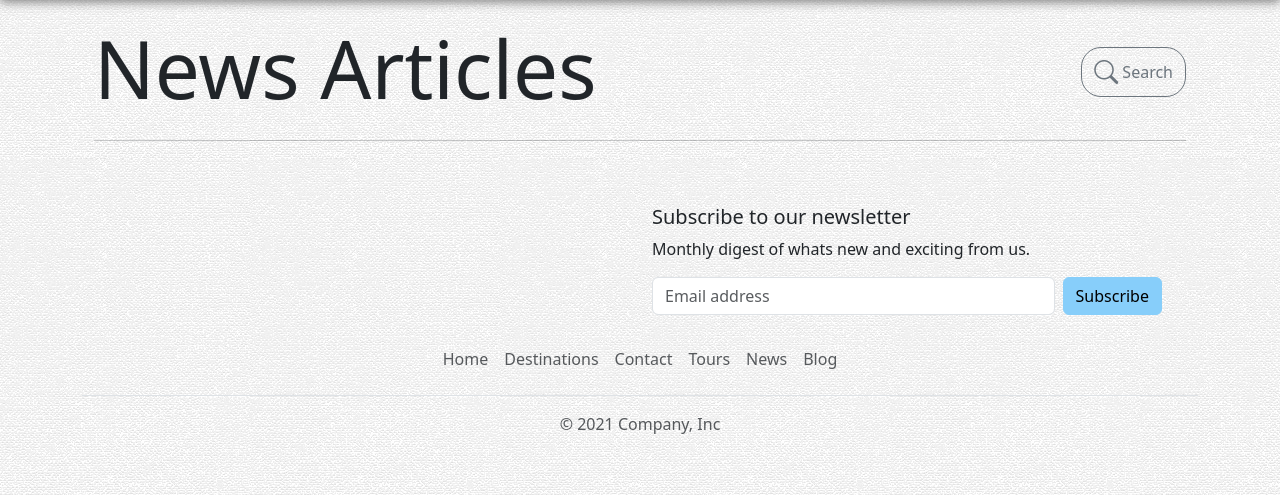
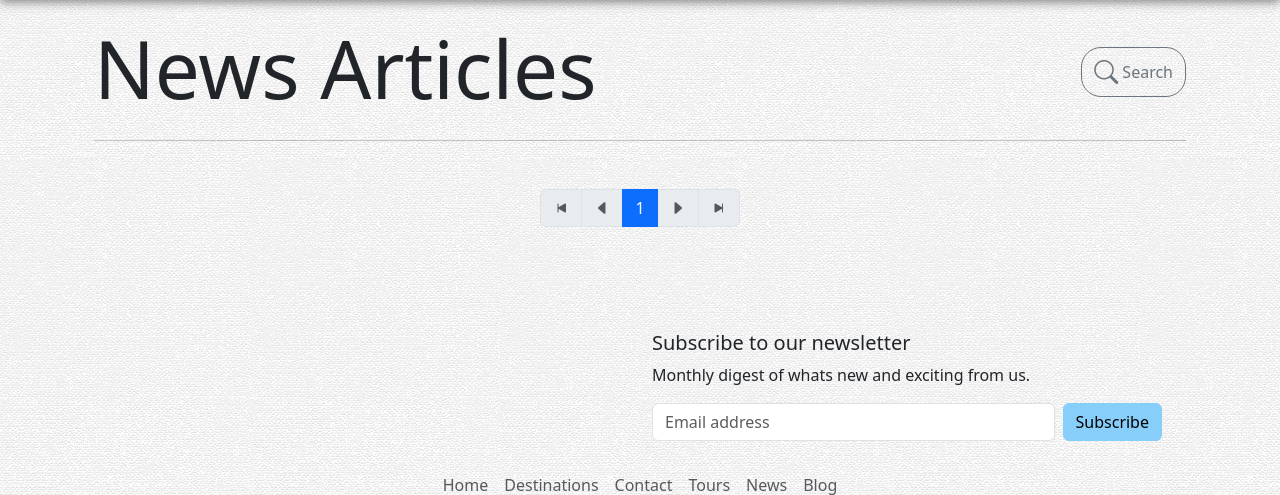
Before and after one commit to duncrob99/saiga-tours, a Django app: page /news/ in a window 1280 px wide. Shown: the part 91-586 px from the top of the page. Run offline with Django 3.2, Linux system fonts and the light colour scheme; data comes from the database, SQL or seed files in the repository; data that the repository does not hold is empty; some libraries are stand-ins or nearby versions.

Commit message:
Added pagination to article lists.

```diff
--- a/main/models.py
+++ b/main/models.py
@@ -279,6 +279,9 @@ class Settings(models.Model):
     banner_delay = models.FloatField(default=15)
     banner_initial_delay = models.FloatField(default=15)
     banner_transition_time = models.FloatField(default=2)
+    pagination_middle_size = models.PositiveSmallIntegerField(default=2)
+    pagination_outer_size = models.PositiveSmallIntegerField(default=2)
+    articles_per_page = models.PositiveIntegerField(default=10)
     history = HistoricalRecords(excluded_fields=('active',))
 
     def save(self, *args, **kwargs):
--- a/main/templates/main/article_list.html
+++ b/main/templates/main/article_list.html
@@ -1,5 +1,6 @@
 {% extends 'main/main.html' %}
 {% load static %}
+{% load main_tags %}
 
 {% block extrahead %}
     <link rel="stylesheet" href="{% static 'css/article_list_asdf.css' %}">
@@ -44,6 +45,65 @@
                 </div>
             </div>
         {% endfor %}
+
+        <nav class="pagination row m-5 d-flex align-content-center">
+            <span class="step-links" hidden>
+                {% if page_obj.has_previous %}
+                    <a href="?page=1">&laquo; first</a>
+                    <a href="?page={{ page_obj.previous_page_number }}">previous</a>
+                {% endif %}
+
+                <span class="current">
+                    Page {{ page_obj.number }} of {{ page_obj.paginator.num_pages }}.
+                </span>
+
+                {% if page_obj.has_next %}
+                    <a href="?page={{ page_obj.next_page_number }}">next</a>
+                    <a href="?page={{ page_obj.paginator.num_pages }}">last &raquo;</a>
+                {% endif %}
+            </span>
+            <nav aria-label="Article pagination">
+                <ul class="pagination justify-content-center">
+                    {% if page_obj.has_previous %}
+                        <li class="page-item">
+                            <a href="?page=1" class="page-link"><i class="bi bi-skip-start-fill"></i></a>
+                        </li>
+                        <li class="page-item">
+                            <a href="?page={{ page_obj.previous_page_number }}" class="page-link"><i
+                                    class="bi bi-caret-left-fill"></i></a>
+                        </li>
+                    {% else %}
+                        <li class="page-item disabled">
+                            <a href="?page=1" class="page-link disabled"><i class="bi bi-skip-start-fill"></i></a>
+                        </li>
+                        <li class="page-item disabled">
+                            <a href="?page=1" class="page-link disabled"><i class="bi bi-caret-left-fill"></i></a>
+                        </li>
+                    {% endif %}
+                    {% pagination_middle_buttons page_obj %}
+                    {% if page_obj.has_next %}
+                        <li class="page-item">
+                            <a href="?page={{ page_obj.next_page_number }}" class="page-link"><i
+                                    class="bi bi-caret-right-fill"></i></a>
+                        </li>
+                        <li class="page-item">
+                            <a href="?page={{ page_obj.paginator.num_pages }}" class="page-link"><i
+                                    class="bi bi-skip-end-fill"></i></a>
+                        </li>
+                    {% else %}
+                        <li class="page-item disabled">
+                            <a href="?page={{ page_obj.paginator.num_pages }}" class="page-link"><i
+                                    class="bi bi-caret-right-fill"></i></a>
+                        </li>
+                        <li class="page-item disabled">
+                            <a href="?page={{ page_obj.paginator.num_pages }}" class="page-link"><i
+                                    class="bi bi-skip-end-fill"></i></a>
+                        </li>
+                    {% endif %}
+                </ul>
+            </nav>
+    </div>
+
     </div>
 
     <div class="offcanvas offcanvas-end" tabindex="-1" id="filter-sidebar" aria-labelledby="filter-sidebar-title">
--- /dev/null
+++ b/main/templates/main/pagination_buttons.html
@@ -0,0 +1,20 @@
+{% for button in start_buttons %}
+    <li class="page-item"><a href="?page={{ button }}" type="button" class="page-link">{{ button }}</a></li>
+{% endfor %}
+{% if start_sep %}
+    <li class="page-item disabled">
+        <a class="page-link"><i class="bi bi-three-dots"></i></a>
+    </li>
+{% endif %}
+{% for button in middle_buttons %}
+    <li class="page-item{% if page.number == button %} active{% endif %}"><a href="?page={{ button }}" type="button"
+                                                                             class="page-link">{{ button }}</a></li>
+{% endfor %}
+{% if end_sep %}
+    <li class="page-item disabled">
+        <a class="page-link"><i class="bi bi-three-dots"></i></a>
+    </li>
+{% endif %}
+{% for button in end_buttons %}
+    <li class="page-item"><a href="?page={{ button }}" type="button" class="page-link">{{ button }}</a></li>
+{% endfor %}
--- /dev/null
+++ b/main/templatetags/main_tags.py
@@ -0,0 +1,49 @@
+from django import template
+from django.core.paginator import Page
+
+from main.models import Settings
+
+register = template.Library()
+
+
+@register.inclusion_tag('main/pagination_buttons.html')
+def pagination_middle_buttons(page: Page):
+    settings = Settings.load()
+    middle_buttons = list(range(max(page.number - settings.pagination_middle_size, 1),
+                                min(page.number + settings.pagination_middle_size + 1,
+                                    page.paginator.num_pages + 1)))
+    start_buttons = list(range(1, min(settings.pagination_outer_size + 1, middle_buttons[0])))
+    end_buttons = list(range(max(page.paginator.num_pages - settings.pagination_outer_size, middle_buttons[-1]) + 1,
+                             page.paginator.num_pages + 1))
+    if len(start_buttons) > 0 and len(middle_buttons) > 0 and abs(start_buttons[-1] - middle_buttons[0]) == 1:
+        start_buttons.append(start_buttons[-1] + 1)
+    if len(end_buttons) > 0 and len(middle_buttons) > 0 and abs(middle_buttons[-1] - end_buttons[0]) > 1:
+        middle_buttons.append(middle_buttons[-1] + 1)
+    return {'middle_buttons': middle_buttons,
+            'start_buttons': start_buttons,
+            'end_buttons': end_buttons,
+            'start_sep': len(start_buttons) > 0 and len(middle_buttons) > 0 and abs(
+                start_buttons[-1] - middle_buttons[0]) > 1,
+            'end_sep': len(end_buttons) > 0 and len(middle_buttons) > 0 and abs(
+                middle_buttons[-1] - end_buttons[0]) > 1,
+            'page': page
+            }
+
+
+@register.inclusion_tag('main/pagination_buttons.html')
+def pagination_start_buttons(page: Page):
+    settings = Settings.load()
+    return {
+        'buttons': list(
+            range(1, min(settings.pagination_outer_size + 1, max(page.number - settings.pagination_middle_size, 1))))
+    }
+
+
+@register.inclusion_tag('main/pagination_buttons.html')
+def pagination_end_buttons(page: Page):
+    settings = Settings.load()
+    return {
+        'buttons': list(range(max(page.paginator.num_pages - settings.pagination_outer_size + 1,
+                                  min(page.number + settings.pagination_middle_size + 1, page.paginator.num_pages + 1)),
+                              page.paginator.num_pages + 1))
+    }
--- a/main/views.py
+++ b/main/views.py
@@ -130,7 +130,7 @@ def article_list(request, type, title):
         print(search_results)
         articles = [result[0] for result in sorted(search_results, key=lambda result: result[1], reverse=True)]
 
-    paginator = Paginator(articles, 25)
+    paginator = Paginator(articles, Settings.load().articles_per_page)
 
     page_number = request.GET.get('page', 1)
     page_obj = paginator.get_page(page_number)
```
Also changed, not shown: main/templatetags/__init__.py (added).
